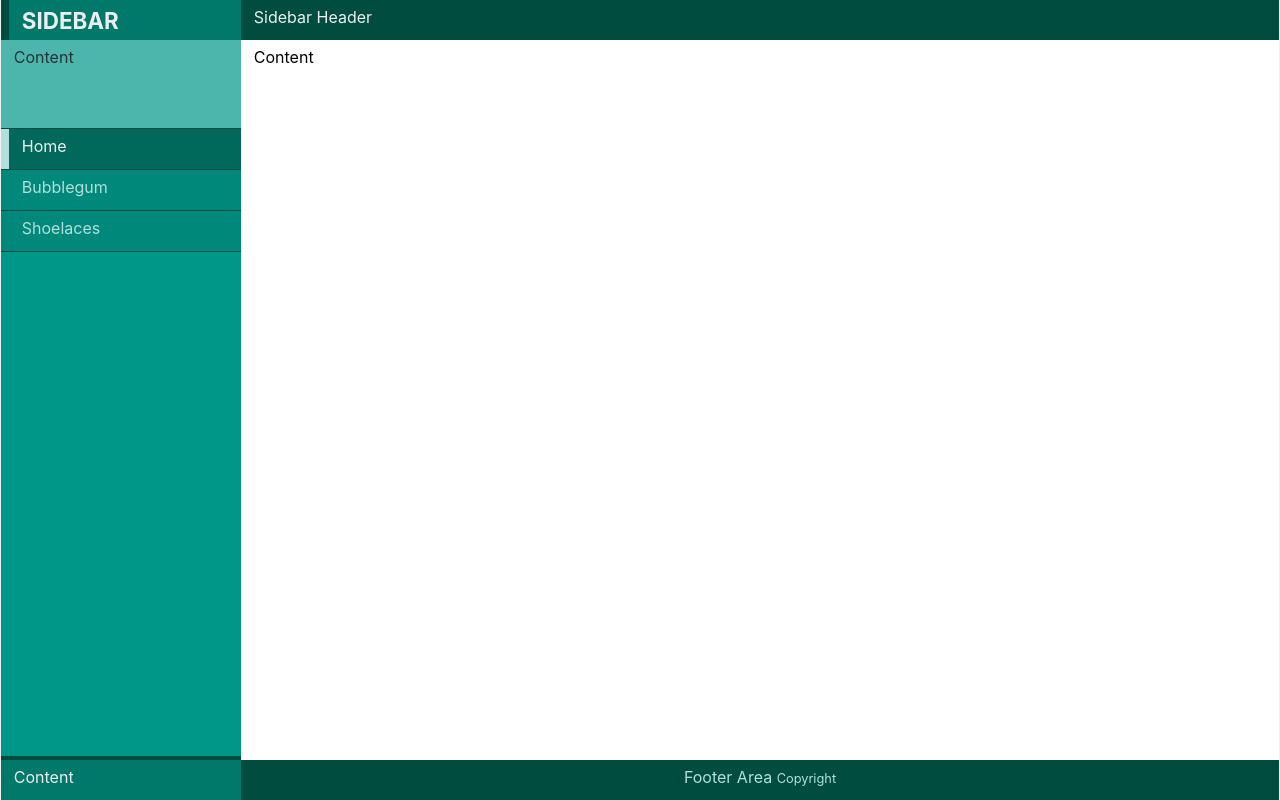
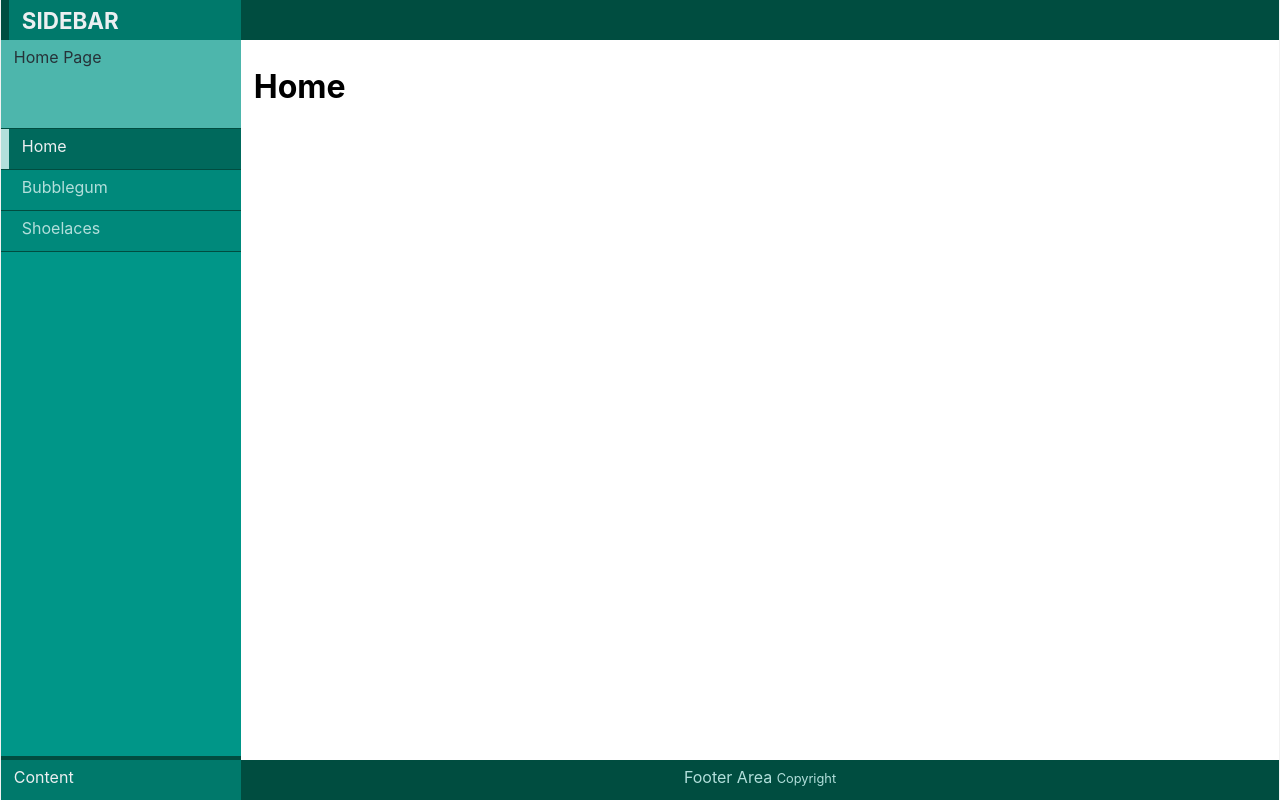
Before and after one commit to Marknjo/react-router-lab, a React (Create React App) app: page / in a window 1280 px wide. Built offline with nearby package versions, Linux system fonts and the light colour scheme.

Commit message:
Added multiple routes to the sidebar project: End of the lab session.

```diff
--- a/src/app/lab/sidebar/Sidebar.component.jsx
+++ b/src/app/lab/sidebar/Sidebar.component.jsx
@@ -1,7 +1,6 @@
 import React from 'react'
 import {
   BrowserRouter as Router,
-  Link,
   Switch,
   Route,
   NavLink
@@ -16,28 +15,28 @@ const routes = [
 		exact: true,
 		sidebar: () => (
 			<>
-				<h1>Home Page </h1>
+				<p>Home Page </p>
 			</>
 		),
-		main: () => <h2>Home</h2>,
+		main: () => <h1>Home</h1>,
 	},
 	{
 		path: "/bubblegum",
 		sidebar: () => (
 			<>
-				<h1>Bubblegum Page </h1>
+				<p>Bubblegum Page </p>
 			</>
 		),
-		main: () => <h2>Bubblegum</h2>,
+		main: () => <h1>Bubblegum</h1>,
 	},
 	{
 		path: "/shoelaces",
 		sidebar: () => (
 			<>
-				<h1>Shoelaces Page </h1>
+				<p>Shoelaces Page </p>
 			</>
 		),
-		main: () => <h2>Shoelaces</h2>,
+		main: () => <h1>Shoelaces</h1>,
 	},
 ];
 
@@ -74,6 +73,9 @@ const Navs = () => {
 					</NavLink>
 				</li>
 			</ul>
+
+
+
 		</nav>
 	);
 }
@@ -88,7 +90,18 @@ export const Sidebar = () => {
 							<p>Sidebar</p>
 						</div>
 						<div className="sidebar-header__content">
-							<p>Content</p>
+							<Switch>
+								{routes.map((route) => {
+									return (
+										<Route
+											key={route.path}
+											path={route.path}
+											exact={route.exact}
+											component={route.sidebar}
+										/>
+									);
+								})}
+							</Switch>
 						</div>
 					</div>
 					<div className="sidebar-content">
@@ -96,11 +109,20 @@ export const Sidebar = () => {
 					</div>
 				</aside>
 				<div className="content-container">
-					<header className="content-container__header">
-						<p>Sidebar Header</p>
-					</header>
+					<header className="content-container__header"></header>
 					<section className="content-container__main">
-						<p>Content</p>
+						<Switch>
+							{routes.map((route) => {
+								return (
+									<Route
+										key={route.path}
+										path={route.path}
+										exact={route.exact}
+										component={route.main}
+									/>
+								);
+							})}
+						</Switch>
 					</section>
 				</div>
 				<footer className="footer">
```
